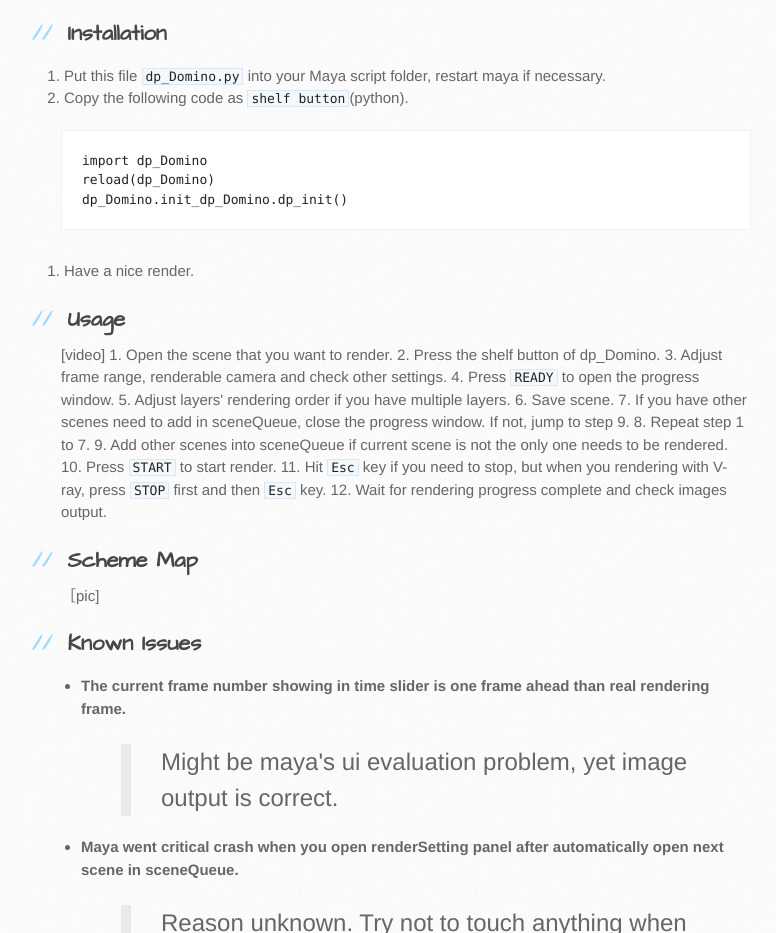
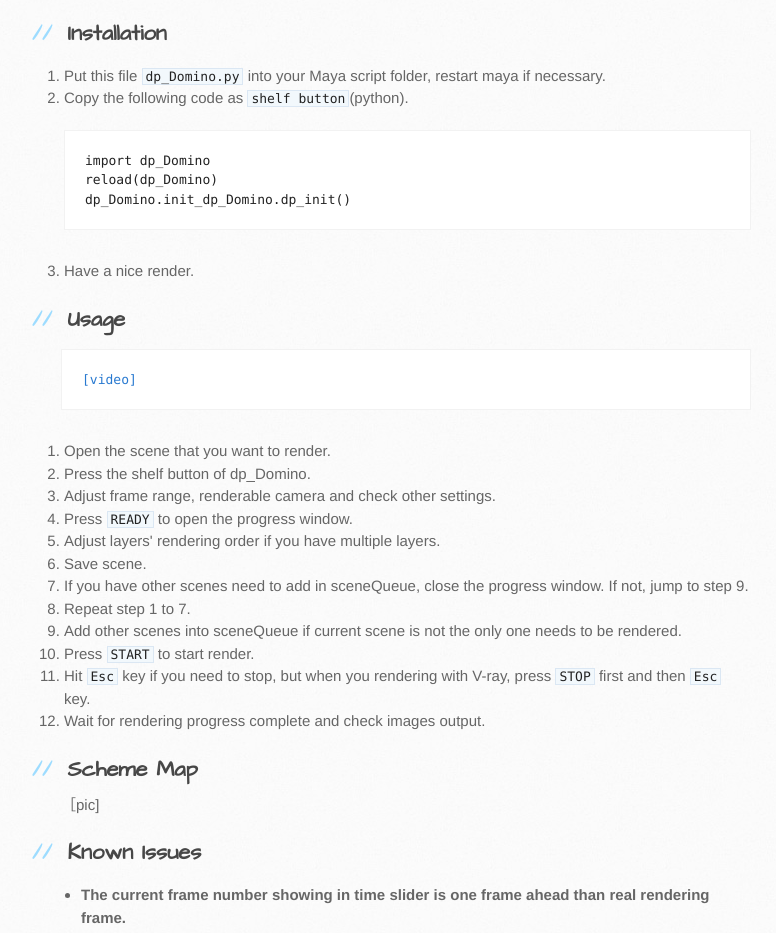
Before and after one commit to davidlatwe/Domino_MayaRenderingTool, a plain HTML site: page index.html in a window 1280 px wide. Shown: the part 1358-2291 px from the top of the page, without its empty margins (109-885 px from the left). Drawn offline with Linux system fonts and the light colour scheme.

Commit message:
Create gh-pages branch via GitHub

```diff
--- a/index.html
+++ b/index.html
@@ -39,7 +39,7 @@
 <p>[[vimeo-{102540316}-{640}x{480}]]</p>
 
 <ul>
-<li><p>** Visualize rendering progress**<br>
+<li><p><strong>Visualize rendering progress</strong><br>
 <em>A mission window showing each layer's rendering progress.</em></p></li>
 <li><p><strong>Layer/Frame custom render order</strong><br>
 <em>Define rendering priority by layer or frame, and choose rendering forward or backward.</em></p></li>
@@ -88,33 +88,36 @@
 
 <ol>
 <li>Put this file <code>dp_Domino.py</code> into your Maya script folder, restart maya if necessary.</li>
-<li>Copy the following code as <code>shelf button</code>(python).</li>
-</ol>
+<li>
+<p>Copy the following code as <code>shelf button</code>(python).</p>
 
 <div class="highlight highlight-python"><pre><span class="pl-k">import</span> dp_Domino
 <span class="pl-s3">reload</span>(dp_Domino)
 dp_Domino.init_dp_Domino.dp_init()</pre></div>
-
-<ol>
+</li>
 <li>Have a nice render.</li>
 </ol>
 
 <h2>
 <a id="usage" class="anchor" href="#usage" aria-hidden="true"><span class="octicon octicon-link"></span></a>Usage</h2>
 
-<p>[video]
-1. Open the scene that you want to render.
-2. Press the shelf button of dp_Domino.
-3. Adjust frame range, renderable camera and check other settings.
-4. Press <code>READY</code> to open the progress window.
-5. Adjust layers' rendering order if you have multiple layers.
-6. Save scene.
-7. If you have other scenes need to add in sceneQueue, close the progress window. If not, jump to step 9.
-8. Repeat step 1 to 7.
-9. Add other scenes into sceneQueue if current scene is not the only one needs to be  rendered.
-10. Press <code>START</code> to start render.
-11. Hit <code>Esc</code> key if you need to stop, but when you rendering with V-ray, press <code>STOP</code> first and then <code>Esc</code> key.
-12. Wait for rendering progress complete and check images output.</p>
+<pre><code>[video]
+</code></pre>
+
+<ol>
+<li>Open the scene that you want to render.</li>
+<li>Press the shelf button of dp_Domino.</li>
+<li>Adjust frame range, renderable camera and check other settings.</li>
+<li>Press <code>READY</code> to open the progress window.</li>
+<li>Adjust layers' rendering order if you have multiple layers.</li>
+<li>Save scene.</li>
+<li>If you have other scenes need to add in sceneQueue, close the progress window. If not, jump to step 9.</li>
+<li>Repeat step 1 to 7.</li>
+<li>Add other scenes into sceneQueue if current scene is not the only one needs to be  rendered.</li>
+<li>Press <code>START</code> to start render.</li>
+<li>Hit <code>Esc</code> key if you need to stop, but when you rendering with V-ray, press <code>STOP</code> first and then <code>Esc</code> key.</li>
+<li>Wait for rendering progress complete and check images output.</li>
+</ol>
 
 <h2>
 <a id="scheme-map" class="anchor" href="#scheme-map" aria-hidden="true"><span class="octicon octicon-link"></span></a>Scheme Map</h2>
```
Also changed, not shown: params.json (+1 -1 lines).
